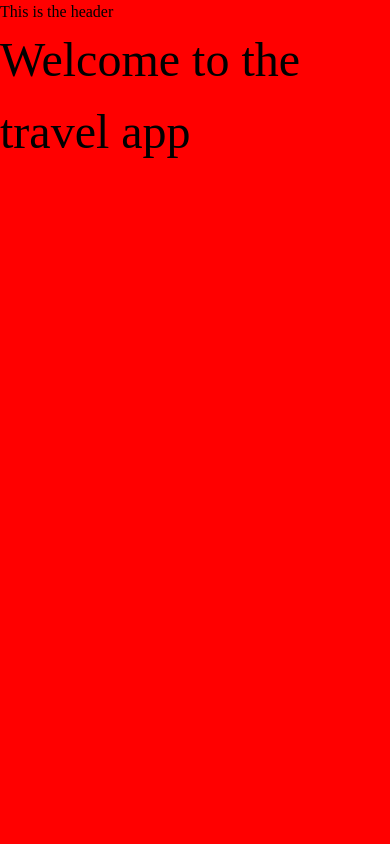
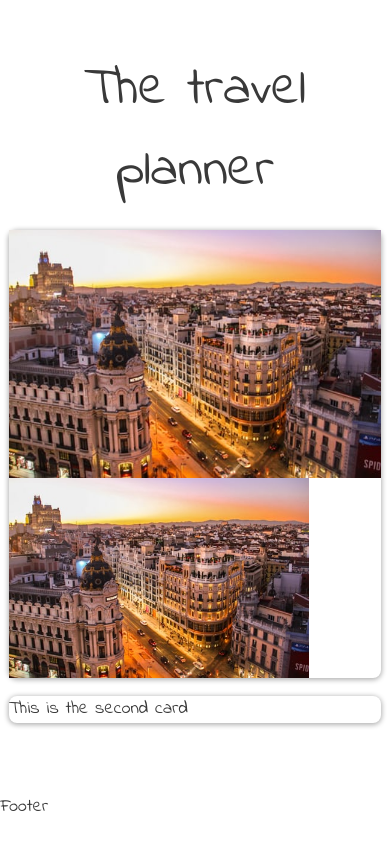
Before and after one commit to pierva/travel-planner, a website built with webpack: page src/client/views/index.html in a window 390 px wide. Built offline with nearby package versions, Linux system fonts and the light colour scheme.

Commit message:
feat: Sample img integration

```diff
--- a/src/client/index.js
+++ b/src/client/index.js
@@ -1,9 +1,10 @@
 import { octo } from './js/app'
 import './styles/resets.scss'
 import './styles/base.scss'
+import image from './images/madrid.jpeg'
 
 
-const app = octo.init()
+const app = octo.init(image)
 
 export {
     app
--- a/src/client/js/app.js
+++ b/src/client/js/app.js
@@ -17,8 +17,8 @@ const model = {
  * DOM elements, backend API and client data.
 */
 const octo = {
-    init: () => {
-        view.init()
+    init: (img) => {
+        view.init(img)
     },
 }
 
@@ -28,10 +28,11 @@ const octo = {
  *
 */
 const view = {
-    init: () => {
+    init: (imgSrc) => {
         // Wait until the DOM is fully loaded before initializing the view
         document.addEventListener('DOMContentLoaded', () => {
-            alert('All working fine')
+            const img = document.getElementsByClassName('image')[0]
+            img.src = imgSrc
         })
     }
 }
--- a/src/client/styles/_theme.scss
+++ b/src/client/styles/_theme.scss
@@ -1,6 +1,8 @@
-$primary-color: red;
-$secondary-color: orange;
-$font-family: 'sans-serif';
+$primary-color: #393939;
+$secondary-color: #6348bb;
+$primary-font: 'Indie Flower', cursive;
+$base-font-size: 18px;
+$default-padding: 0.5rem;
 
 h1 {
     font-size: 3em;
--- a/src/client/styles/base.scss
+++ b/src/client/styles/base.scss
@@ -3,5 +3,82 @@
 
 
 body {
-    background-color: $primary-color;
+    font-size: $base-font-size;
+    color: $primary-color;
+    font-family: $primary-font;
+    padding: $default-padding;
 }
+
+.wrapper {
+    display: grid;
+    grid-template-rows: 50px auto 50px;
+    height: 100vh;
+}
+
+.grid-item {
+    display: flex;
+    padding: 0.5em;
+    justify-content: space-evenly;
+    flex-wrap: wrap;
+}
+
+.card {
+    display: flex;
+    flex-direction: column;
+    border-radius: 0.5rem;
+    box-shadow: 0px 1px 5px 1px rgba(0,0,0,0.3);
+    -webkit-box-shadow: 0px 1px 5px 1px rgba(0,0,0,0.3);
+    -moz-box-shadow: 0px 1px 5px 1px rgba(0,0,0,0.3);
+    width: 48%;
+    margin: 0.5em auto;
+    max-height: 600px;
+}
+
+.card-head {
+    display: inline-flex;
+    align-items: center;
+    justify-content: space-between;
+    margin: 0.7em 0.5em;
+}
+
+.card-img {
+    height: 200px;
+    object-fit: cover;
+    background-image: url('../images/madrid.jpeg');
+    background-size: contain;
+    background-repeat: no-repeat;
+
+}
+
+.card-body {
+    margin: 0 0.5em;
+    text-align: justify;
+    font-size: 1.1rem;
+}
+
+.card-footer {
+    display: inline-flex;
+    align-items: center;
+    justify-content: space-between;
+    margin: 0.75em 0.5em;
+}
+
+.main-header {
+    text-align: center;
+}
+
+/* Apply to small devices */
+@media (max-width: 768px) {
+    body {
+        padding: 0;
+    }
+
+    .card {
+        width: 100%;
+    }
+}
+
+/* Apply to medium devices */
+@media (min-width: 769px) and (max-width: 1024px) {
+
+}
--- a/src/client/views/index.html
+++ b/src/client/views/index.html
@@ -5,16 +5,30 @@
     <!-- Responsive viewport, mobile optimized -->
     <meta name="viewport" content="width=device-width, initial-scale=0.86, maximum-scale=3.0, minimum-scale=0.86">
     <meta http-equiv="X-UA-Compatible" content="ie=edge">
-    <title>Travel App</title>
+
+    <link href="https://fonts.googleapis.com/css?family=Indie+Flower&display=swap" rel="stylesheet">
+
+    <title>Travel Planner App</title>
 </head>
 
 <body>
-    <header>
-        <div class="logo"> This is the header</div>
-    </header>
-    <main>
-        <h1>Welcome to the travel app</h1>
-    </main>
+    <div class="wrapper">
+
+
+        <header></header>
+        <main>
+            <h1 class="main-header">The travel planner</h1>
+            <section class="grid-item">
+                <div class="card">
+                    <img class="image w-100" src="">
+                    <div src="../images/madrid.jpeg" alt="madrid" class="card-img"></div>
+                </div>
+                <div class="card">This is the second card</div>
+            </section>
+        </main>
+
+        <footer>Footer</footer>
+    </div>
 </body>
 
 </html>
```
Also changed, not shown: src/client/images/madrid.jpeg (added).
